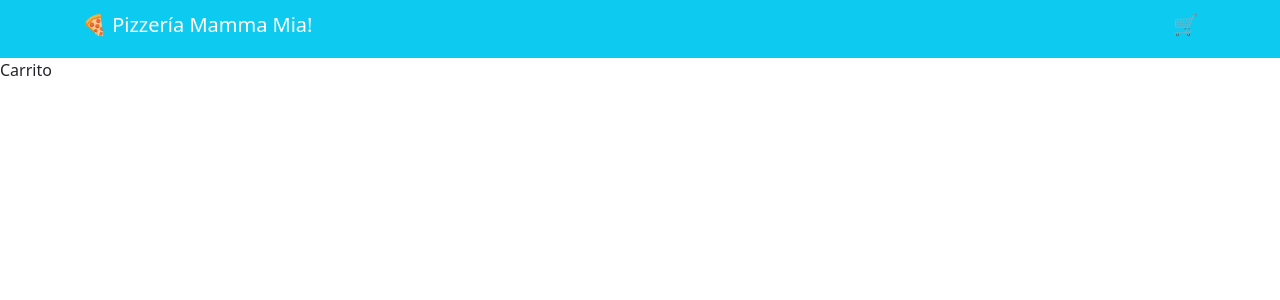
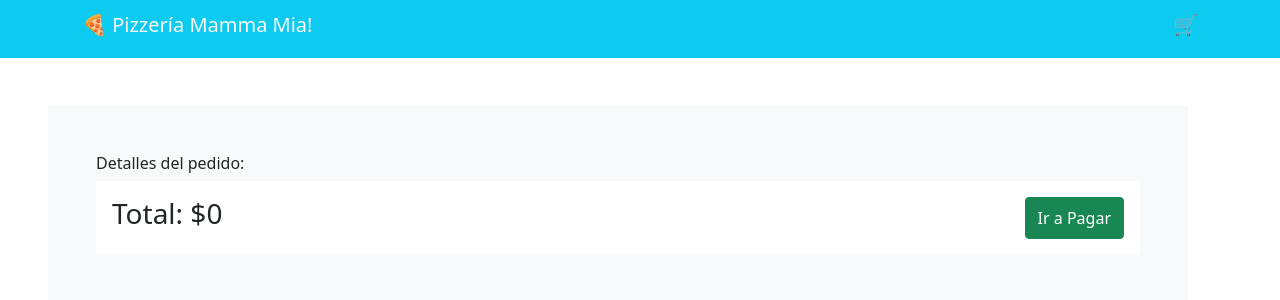
Before and after one commit to gabrielcespedes/desafio_5_4_pizza_mamma_mia, a React (Create React App) app: page /carrito in a window 1280 px wide. Shown: the top 300 px of the page. Built offline with nearby package versions, Linux system fonts and the light colour scheme.

Commit message:
version estable

```diff
--- a/src/App.js
+++ b/src/App.js
@@ -16,7 +16,7 @@ function App() {
 
   const endpoint = "/pizzas.json";
   const [pizzas, setPizzas] = useState([]);
-  const estadoCompartido = {pizzas};
+  const estadoCompartido = {pizzas, setPizzas};
 
   useEffect(() => {
     dataPizzas();
--- a/src/components/Navbar.jsx
+++ b/src/components/Navbar.jsx
@@ -1,12 +1,14 @@
+import { Link } from "react-router-dom";
+
 const Navbar = () => {
     return(
         <div className="navbar bg-info">
             <div className="container">
                 <div className="navbar-brand">
-                    <h5 className="text-white">🍕 Pizzería Mamma Mia!</h5>
+                    <h5> <Link to="" className="text-light text-decoration-none">🍕 Pizzería Mamma Mia!</Link></h5>
                 </div>
                 <div>
-                    <h5>🛒</h5>
+                    <h5><Link to="/carrito" className="text-decoration-none">🛒</Link></h5>
                 </div>
             </div>
         </div>
--- a/src/views/Carrito.jsx
+++ b/src/views/Carrito.jsx
@@ -1,6 +1,36 @@
+import { useContext} from "react";
+import MyContext from "../my_context";
+
 const Carrito = () => {
+    const {pizzas} = useContext(MyContext);
+
+    const calculateTotal = () => {
+        let total = 0;
+        pizzas.forEach((element) => {
+            total += element.price * element.amount;
+        });
+        return total;
+    }
+
+
+
     return(
-        <p className="text-dark">Carrito</p>
+        <div className="container bg-light m-5 p-5">
+            <h6 className="text-dark">Detalles del pedido:</h6>
+            <div className="container bg-white p-3">
+                {pizzas.filter((element) => {
+                    if (element.amount > 0) {
+                        return element;
+                    }
+                }).map((element, index) => {return(<><p><img src={element.img} width="100"></img> {element.name[0].toUpperCase() + element.name.slice(1)} <span className="ms-auto">${element.price * element.amount}</span> </p>
+                <hr></hr></> )})}
+                <div className="d-flex justify-content-between">
+                    <h3 className="text-dark">Total: ${calculateTotal()}
+                    </h3>
+                    <button className="btn btn-success">Ir a Pagar</button>
+                </div>
+            </div>
+        </div>
     )
 }
 
--- a/src/views/Home.jsx
+++ b/src/views/Home.jsx
@@ -8,9 +8,15 @@ import MyContext from '../my_context';
 
 const Home = () => {
 
-    const{pizzas} = useContext(MyContext);
+    const{pizzas, setPizzas} = useContext(MyContext);
 
     const navigate = useNavigate();
+
+    const Add_Click = (id) => {
+        const pizza_id = pizzas.findIndex((element) => element.id === id);
+        pizzas[pizza_id].amount = pizzas[pizza_id].amount + 1;
+        setPizzas([...pizzas]);
+    }
 
     return(
         <>
@@ -28,16 +34,16 @@ const Home = () => {
                         <div className='card m-auto my-4 tarjeta'>
                             <img src={element.img} alt='imagen pizza' className='card-img-top'></img>
                             <div className='card-body'>
-                                <h4>{element.name}</h4>
+                                <h4>{element.name[0].toUpperCase() + element.name.slice(1)}</h4>
                                 <hr></hr>
                                 <h6>Ingredientes:</h6>
                                 {element.ingredients.map(
                                     (e, index) => (<p key={index}>🍕 {e}</p>)
                                 )}
                                 <h3 className='text-center'>$ {element.price}</h3>
-                                <div className='text-center'>
+                                <div className="d-flex justify-content-around">
                                     <button onClick={() => navigate(`/pizza/${element.id}`)} className='btn btn-info'>Ver Más 👀</button>
-                                    <button className='btn btn-danger'>Añadir 🛒</button>
+                                    <button onClick={() => Add_Click(element.id)} className='btn btn-danger'>Añadir 🛒</button>
                                 </div>
                             </div>
                         </div>
--- a/src/views/Pizza.jsx
+++ b/src/views/Pizza.jsx
@@ -1,7 +1,6 @@
 import { useParams } from "react-router-dom";
 
 import { useContext } from "react";
-
 import MyContext from "../my_context";
 
 const Pizza = () => {
@@ -13,30 +12,26 @@ const Pizza = () => {
 
     console.log(pizzas)
 
-    const selectedPizza = pizzas.filter((element) => {
-        if (element.id === id) {
-            return element;
-        }
-    })
+    const selectedPizza = pizzas[pizzas.findIndex((element) => element.id === id)]
     console.log(selectedPizza);
 
     return(
         <div className="d-flex justify-content-center">
             <div className="card m-4">
                 <div className="card_interior">
-                    <img src={selectedPizza[0].img} width="300" height="300" alt='imagen pizza' className="m-auto ms-4"></img>
+                    <img src={selectedPizza.img} width="300" alt='imagen pizza' className="m-auto ms-4"></img>
                     <div className="box2">
-                        <h1 className="text-dark">{selectedPizza[0].name}</h1>
+                        <h1 className="text-dark">{selectedPizza.name[0].toUpperCase() + selectedPizza.name.slice(1)}</h1>
                         <hr></hr>
-                        <p className="text-dark">{selectedPizza[0].desc}</p>
+                        <p className="text-dark">{selectedPizza.desc}</p>
                         <h6 className="text-dark">Ingredientes:</h6>
                         <ul>
-                            {selectedPizza[0].ingredients.map(
+                            {selectedPizza.ingredients.map(
                                 (e, index) => (<p key={index}>🍕 {e}</p>)
                             )}
                         </ul>
                         <div className="d-flex justify-content-between">
-                            <h3 className="text-dark">Precio: ${selectedPizza[0].price}</h3>
+                            <h3 className="text-dark">Precio: ${selectedPizza.price}</h3>
                             <button className='btn btn-danger'>Añadir 🛒</button>
                         </div>
                     </div>
```
